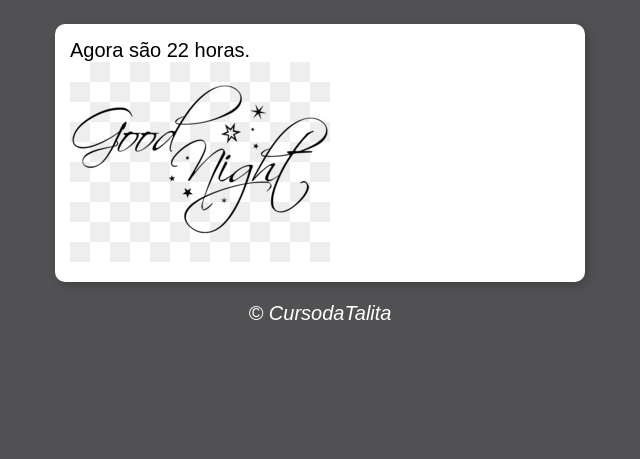
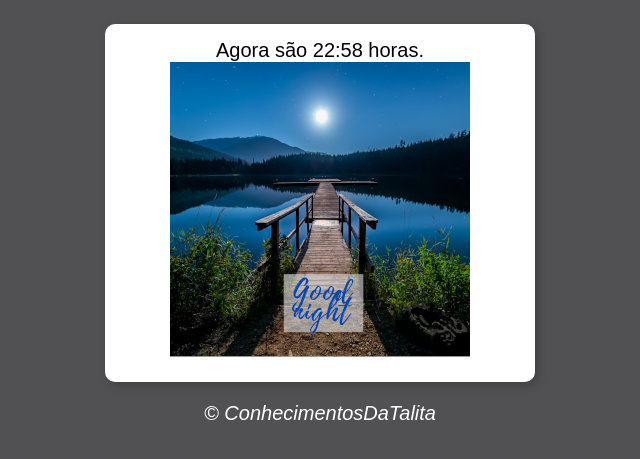
Before and after one commit to TalitaEvancely/DomJavaScript, a plain HTML site: page HoraDoDia/index.html in a window 1280 px wide. Shown: the part 75-534 px from the top of the page, without its empty margins (320-960 px from the left). Drawn offline with Linux system fonts and the light colour scheme.

Commit message:
atualizando o código

```diff
--- a/HoraDoDia/estilo.css
+++ b/HoraDoDia/estilo.css
@@ -5,23 +5,26 @@ font: normal 15pt Arial;
 }
 
 header{
-color: white;
+color: #fff;
 text-align: center; /* alinhamento do texto. Centralizado*/
 
 }
 
 section{
-background-color: white;
-border-radius: 10px;/* O raio da borda. Para deixar as bordas da caixa arredondadas*/
+background-color: #fff;
+border-radius: 10px;
 padding: 15px; /*altura da caixa*/
-width: 500px; /* largura da caixa*/
-margin: auto; /*para centralizar*/
+width: 400px; /* largura da caixa*/
+margin: auto;/* para centralizar */
 box-shadow: 3px 3px 10px rgba(0, 0, 0, 0.226);/*sombra da caixa*/
+display: flex;
+flex-direction: column;
+align-items: center;
+justify-content: center;
 }
 
-footer
-{
-color: white;
+footer{
+color: #fff;
 text-align: center;/* alinhamento do texto. Centralizado*/
 font-style: italic;
 }
--- a/HoraDoDia/projeto1.html
+++ b/HoraDoDia/index.html
@@ -18,13 +18,13 @@
 
         </div>
         <div id= "foto">
-            <img id= "imagem" src="foto.manha.jpg" alt="foto da manhã">
+            <img id= "imagem" src="bom-dia.jpg" alt="foto da manhã">
 
         </div>
 
     </section>
     <footer>
-      <p>&copy; CursodaTalita</p>
+      <p>&copy; ConhecimentosDaTalita</p>
     </footer>
     <script src="script.js">
         // pra fazer uma pagina a parte script:src
--- a/HoraDoDia/script.js
+++ b/HoraDoDia/script.js
@@ -3,23 +3,24 @@ function pagina()  {
 
     var img = document.getElementById('imagem')
     var data = new Date()
-    var hora = data.getHours()
-    //var hora = 19
-    msg.textContent = `Agora são ${hora} horas.`
+     var hora = data.getHours()
+     var min = data.getMinutes()
+    //var hora = 15
+    msg.textContent = `Agora são ${hora}:${min} horas.`
 
     if (hora >=0 && hora < 12){
         //Bom dia
-    img.src = 'foto.manha.jpg'
+    img.src = 'bom-dia.jpg'
     document.body.style.background = '#e2cd9f'
 }
 else if (hora>=12 && hora <=18){
     //boa tarde
-    img.src = 'foto.tarde.jpg'
+    img.src = 'boa-tarde.png'
     document.body.style.background = '#b9846f'
 }
 else {
     // Boa noite
-      img.src = 'foto.noite.jpg'
+      img.src = 'boa-noite.png'
       document.body.style.background = '#515154'
 
 }
```
Also changed, not shown: HoraDoDia/boa-noite.png (added), HoraDoDia/boa-tarde.png (added), HoraDoDia/bom-dia.jpg (added).
